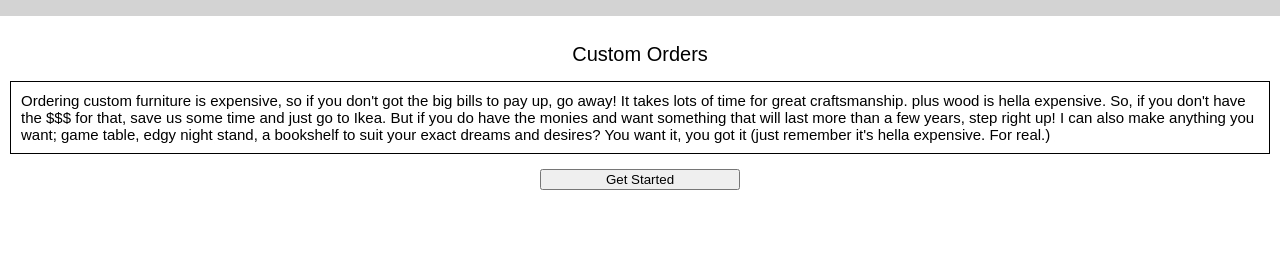
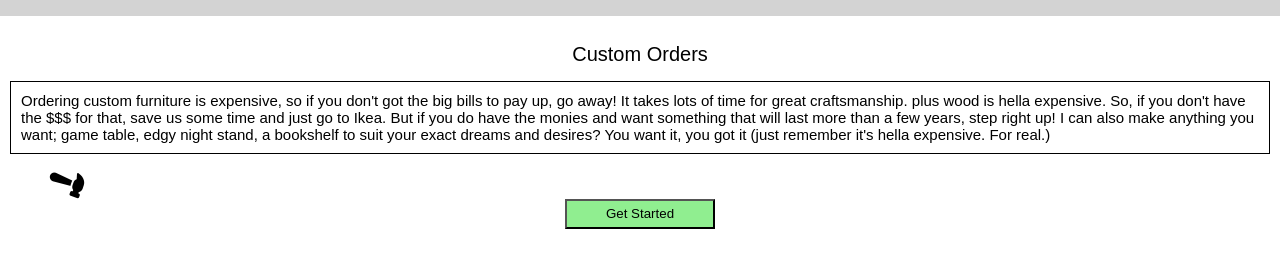
Before and after one commit to steff-dz/tema3, a plain HTML site: page pages/custom-order.html in a window 1280 px wide. Both pictures are taken after a click on the button "Get Started". Shown: the part 34-302 px from the top of the page. Drawn offline with Linux system fonts and the light colour scheme.

Commit message:
added hammer animation

```diff
--- a/pages/custom-order.html
+++ b/pages/custom-order.html
@@ -4,17 +4,21 @@
     <meta charset="UTF-8">
     <meta name="viewport" content="width=device-width, initial-scale=1.0">
     <title>Custom Ordering</title>
+
     <link rel="stylesheet" href="/tema3/styles/main.css">
     <link rel="stylesheet" href="/tema3/styles/custom-order.css">
     <link rel="stylesheet" href="/tema3/styles/navigation.css">
 
+    <script src="https://kit.fontawesome.com/b4209499b2.js" crossorigin="anonymous"></script>
     <script src="/tema3/scripts/navigation.js"defer></script>
     <script src="/tema3/scripts/custom-order.js"defer></script>
+
 </head>
 <body>
 <main id="main">
     <h2 id="orderPageTitle">Custom Orders</h2>
     <p id="orderGuide">Ordering custom furniture is expensive, so if you don't got the big bills to pay up, go away! It takes lots of time for great craftsmanship. plus wood is hella expensive. So, if you don't have the $$$ for that, save us some time and just go to Ikea. But if you do have the monies and want something that will last more than a few years, step right up! I can also make anything you want; game table, edgy night stand, a bookshelf to suit your exact dreams and desires? You want it, you got it (just remember it's hella expensive. For real.)</p>
+    <i class="fas fa-hammer"></i>
     <button id="startButton">Get Started</button>
 </main>
 </body>
--- a/scripts/custom-order.js
+++ b/scripts/custom-order.js
@@ -1,3 +1,19 @@
 const main = document.querySelector('#main');
-console.log(nav, main);
 nav.after(main);
+
+const hammer = document.querySelector('.fa-hammer');
+const startButton = document.querySelector('#startButton');
+
+startButton.addEventListener('click', dropHammer);
+
+function dropHammer() {
+	//hammer.style.color = 'red';
+	hammer.style.transform = 'translateX(12px) translateY(5px) rotate(65deg)';
+	hammer.style.transition = '.4s';
+	startButton.style.transitionDelay = '.3s';
+	startButton.style.backgroundColor = 'lightgreen';
+	// if (startButton.style.backgroundColor === 'lightgreen') {
+	// 	main.innerHTML = '';
+	// 	main.innerHTML = `NEXT PAGE WEE!`;
+	// }
+}
--- a/styles/custom-order.css
+++ b/styles/custom-order.css
@@ -9,6 +9,7 @@ main {
 	display: flex;
 	flex-wrap: wrap;
 	justify-content: center;
+	position: relative;
 }
 
 #orderPageTitle {
@@ -22,11 +23,21 @@ main {
 	font-size: 1.5rem;
 	padding: 1rem;
 	border: 1px solid black;
-	max-height: 250px;
+	max-height: 25rem;
 	overflow: scroll;
 	overflow-x: hidden;
 }
 
+.fa-hammer {
+	font-size: 3rem;
+	z-index: 10;
+	position: absolute;
+	bottom: 3.5rem;
+	left: 3rem;
+}
+
 #startButton {
-	width: 20rem;
+	width: 15rem;
+	height: 3rem;
+	margin-top: 3rem;
 }
```
Also changed, not shown: img/hammerIcon.png (added).
